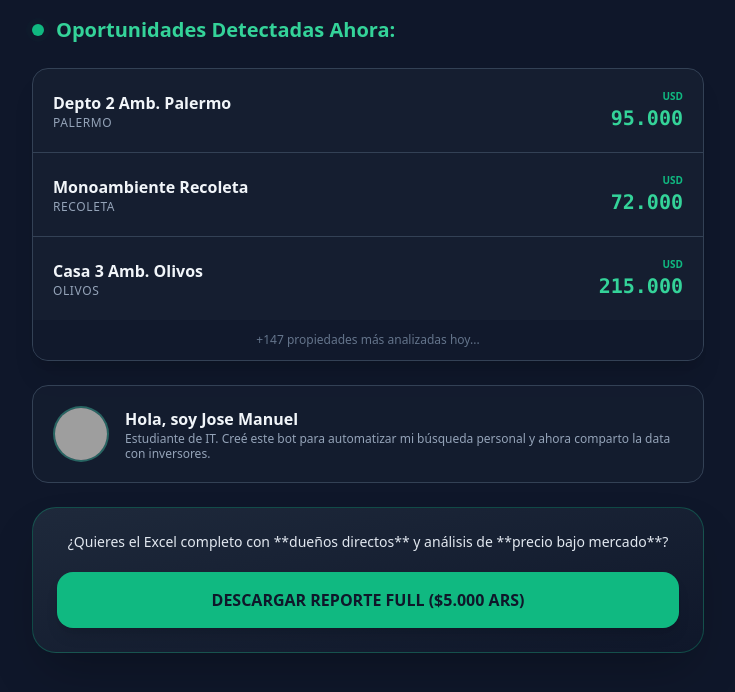
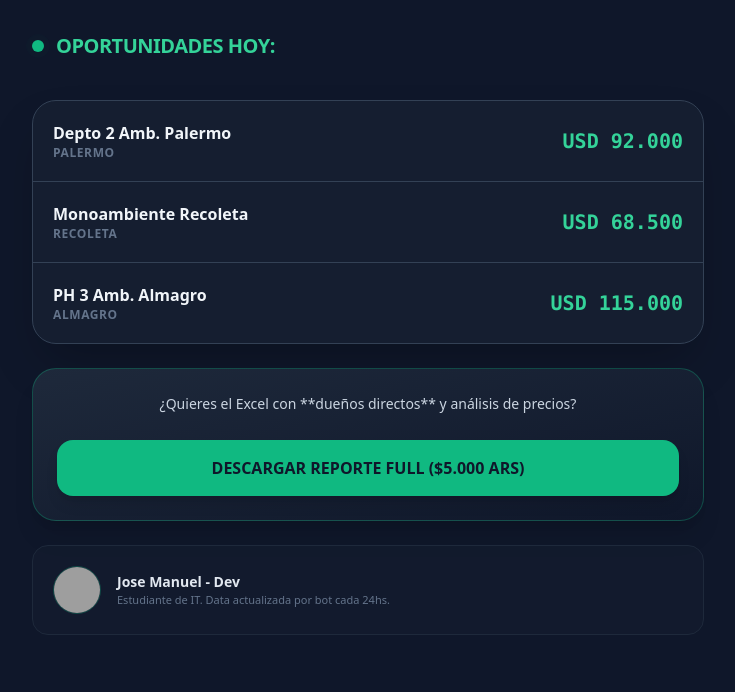
Before and after one commit to josemanuelweb/bot-inmobiliario-pro, a Flask app: page / in a window 1280 px wide. Shown: the top 692 px of the page, without its empty margins (272-1007 px from the left). Run offline with Flask 3, Linux system fonts and the light colour scheme; some libraries are stand-ins or nearby versions; grey boxes are pictures that could not be loaded.

Commit message:
Web dinámica con JSON y buscador separado

```diff
--- a/app.py
+++ b/app.py
@@ -1,69 +1,21 @@
-from flask import Flask, render_template, send_file
-import pandas as pd
-import requests
-from bs4 import BeautifulSoup
-import io
+from flask import Flask, render_template
+import json
+import os
 
 app = Flask(__name__)
 
-# Función de Scraping (Simulada para un portal estándar)
-def ejecutar_scraping():
-    # Ejemplo con un buscador (puedes cambiar la URL por una de Zonaprop/Argenprop)
-    url = "https://www.argenprop.com/departamentos-alquiler-localidad-capital-federal"
-    headers = {
-        "User-Agent": "Mozilla/5.0 (Macintosh; Intel Mac OS X 10_15_7) AppleWebKit/537.36 (KHTML, like Gecko) Chrome/120.0.0.0 Safari/537.36"
-    }
-
-    try:
-        response = requests.get(url, headers=headers, timeout=10)
-        soup = BeautifulSoup(response.content, 'html.parser')
-
-        propiedades = []
-        # Buscamos los contenedores de las propiedades (este selector es clave)
-        items = soup.select(".listing__item") # Selector común en Argenprop
-
-        for item in items[:20]: # Limitamos a 20 para ir rápido
-            precio = item.select_one(".card__price").text.strip() if item.select_one(".card__price") else "Consultar"
-            info = item.select_one(".card__title").text.strip() if item.select_one(".card__title") else "Sin descripción"
-
-            propiedades.append({
-                'Descripcion': info,
-                'Precio': precio,
-                'Fuente': 'Argenprop'
-            })
-
-        return pd.DataFrame(propiedades)
-    except Exception as e:
-        print(f"Error: {e}")
-        return pd.DataFrame([{"Error": "No se pudo extraer data"}])
+def cargar_propiedades():
+    # Si el archivo existe, lo lee; si no, devuelve una lista vacía
+    if os.path.exists('propiedades.json'):
+        with open('propiedades.json', 'r') as f:
+            return json.load(f)
+    return []
 
 @app.route('/')
 def index():
-    # Simulamos el scraping real de 3 propiedades para la vista previa
-    # En el futuro, aquí llamarás a tu función de BeautifulSoup
-    muestra_gratis = [
-        {'titulo': 'Depto 2 Amb. Palermo', 'precio': 'USD 95.000', 'barrio': 'Palermo'},
-        {'titulo': 'Monoambiente Recoleta', 'precio': 'USD 72.000', 'barrio': 'Recoleta'},
-        {'titulo': 'Casa 3 Amb. Olivos', 'precio': 'USD 215.000', 'barrio': 'Olivos'}
-    ]
-    return render_template('index.html', propiedades=muestra_gratis)
+    datos = cargar_propiedades()
+    return render_template('index.html', propiedades=datos)
 
-@app.route('/descargar')
-def descargar():
-    df = ejecutar_scraping()
-
-    # Guardamos en un buffer de memoria para no crear archivos basura
-    buffer = io.BytesIO()
-    df.to_csv(buffer, index=False, encoding='utf-8')
-    buffer.seek(0)
-
-    return send_file(
-        buffer,
-        mimetype='text/csv',
-        download_name='reporte_inmobiliario.csv',
-        as_attachment=True
-    )
-
-if __name__ == '__main__':
-    # Cambiamos a 0.0.0.0 para que sea accesible y cambiamos el puerto al 8080
-    app.run(debug=True, host='0.0.0.0', port=8080)
+if __name__ == "__main__":
+    port = int(os.environ.get("PORT", 5000))
+    app.run(host='0.0.0.0', port=port)
--- /dev/null
+++ b/propiedades.json
@@ -0,0 +1,17 @@
+[
+    {
+        "titulo": "Depto 2 Amb. Palermo",
+        "barrio": "Palermo",
+        "precio": "USD 92.000"
+    },
+    {
+        "titulo": "Monoambiente Recoleta",
+        "barrio": "Recoleta",
+        "precio": "USD 68.500"
+    },
+    {
+        "titulo": "PH 3 Amb. Almagro",
+        "barrio": "Almagro",
+        "precio": "USD 115.000"
+    }
+]
--- a/templates/index.html
+++ b/templates/index.html
@@ -8,60 +8,51 @@
     <link rel="icon" href="https://fav.farm/🏠" />
 </head>
 <body class="bg-[#0f172a] text-white min-h-screen p-4 font-sans">
-
     <div class="max-w-2xl mx-auto space-y-6">
 
-        <div class="flex items-center space-x-3 mb-4">
+        <div class="flex items-center space-x-3 py-4">
             <span class="relative flex h-3 w-3">
                 <span class="animate-ping absolute inline-flex h-full w-full rounded-full bg-emerald-400 opacity-75"></span>
                 <span class="relative inline-flex rounded-full h-3 w-3 bg-emerald-500"></span>
             </span>
-            <h2 class="text-xl font-bold text-emerald-400">Oportunidades Detectadas Ahora:</h2>
+            <h2 class="text-xl font-bold text-emerald-400 uppercase tracking-tight">Oportunidades Hoy:</h2>
         </div>
 
         <div class="flex flex-col gap-6">
-
-            <div class="bg-slate-800/40 rounded-2xl border border-slate-700 overflow-hidden shadow-xl w-full">
+            <div class="bg-slate-800/40 rounded-3xl border border-slate-700 overflow-hidden shadow-2xl w-full">
                 <div class="divide-y divide-slate-700">
                     {% for p in propiedades %}
                     <div class="p-5 flex justify-between items-center hover:bg-slate-700/30 transition-colors">
-                        <div class="pr-2">
-                            <p class="text-base font-semibold text-slate-100">{{ p.titulo }}</p>
-                            <p class="text-xs text-slate-400 uppercase tracking-wider">{{ p.barrio }}</p>
+                        <div>
+                            <p class="text-base font-bold text-slate-100">{{ p.titulo }}</p>
+                            <p class="text-xs text-slate-500 font-semibold tracking-wider uppercase">{{ p.barrio }}</p>
                         </div>
-                        <div class="text-right flex-shrink-0 min-w-[90px]">
-                            <p class="text-[10px] text-emerald-500 font-bold">USD</p>
-                            <p class="text-xl font-mono font-black text-emerald-400">{{ p.precio.split(' ')[1] if ' ' in p.precio else p.precio }}</p>
+                        <div class="text-right flex-shrink-0 min-w-[100px]">
+                            <p class="text-xl font-mono font-black text-emerald-400">{{ p.precio }}</p>
                         </div>
                     </div>
                     {% endfor %}
                 </div>
-                <div class="p-3 bg-slate-900/60 text-center">
-                    <p class="text-xs text-slate-500">+147 propiedades más analizadas hoy...</p>
-                </div>
             </div>
 
-            <div class="flex items-center space-x-4 p-5 bg-slate-800/30 rounded-2xl border border-slate-700 w-full">
-                <img src="https://api.dicebear.com/7.x/bottts/svg?seed=Jose&backgroundColor=059669" alt="Dev" class="h-14 w-14 rounded-full border-2 border-emerald-500/30 bg-slate-700">
+            <div class="bg-gradient-to-br from-slate-800 to-slate-900 p-6 rounded-3xl border border-emerald-500/30 shadow-xl">
+                <p class="text-sm text-slate-300 text-center mb-6 leading-relaxed">
+                    ¿Quieres el Excel con **dueños directos** y análisis de precios?
+                </p>
+                <a href="https://wa.me/5491125427382?text=Hola%20Jose%21%20Quiero%20el%20reporte%20completo"
+                   class="block w-full bg-emerald-500 hover:bg-emerald-600 active:scale-95 text-slate-900 text-center font-black py-4 rounded-2xl transition-all shadow-lg">
+                    DESCARGAR REPORTE FULL ($5.000 ARS)
+                </a>
+            </div>
+
+            <div class="flex items-center space-x-4 p-5 bg-slate-800/20 rounded-2xl border border-slate-800 w-full">
+                <img src="https://api.dicebear.com/7.x/bottts/svg?seed=Jose&backgroundColor=059669" class="h-12 w-12 rounded-full border border-emerald-500/30">
                 <div>
-                    <p class="text-base font-bold text-slate-100">Hola, soy Jose Manuel</p>
-                    <p class="text-xs text-slate-400 leading-tight">
-                        Estudiante de IT. Creé este bot para automatizar mi búsqueda personal y ahora comparto la data con inversores.
-                    </p>
+                    <p class="text-sm font-bold text-slate-200">Jose Manuel - Dev</p>
+                    <p class="text-[11px] text-slate-500">Estudiante de IT. Data actualizada por bot cada 24hs.</p>
                 </div>
             </div>
         </div>
-
-        <div class="bg-gradient-to-br from-slate-800 to-slate-900 p-6 rounded-3xl border border-emerald-500/30 shadow-2xl">
-            <p class="text-sm text-slate-200 text-center mb-5">
-                ¿Quieres el Excel completo con **dueños directos** y análisis de **precio bajo mercado**?
-            </p>
-            <a href="https://wa.me/5491125427382?text=Hola%20Jose%21%20Vi%20la%20muestra%20gratis%20y%20quiero%20el%20reporte%20completo"
-               class="block w-full bg-emerald-500 hover:bg-emerald-600 active:scale-95 text-slate-900 text-center font-black py-4 rounded-2xl shadow-lg transition-all">
-                DESCARGAR REPORTE FULL ($5.000 ARS)
-            </a>
-        </div>
     </div>
-
 </body>
 </html>
```
Also changed, not shown: buscador.py (added, +20 -0 lines).
